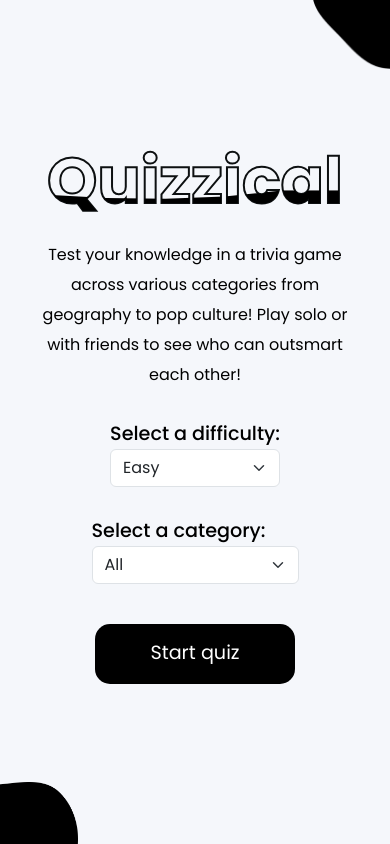
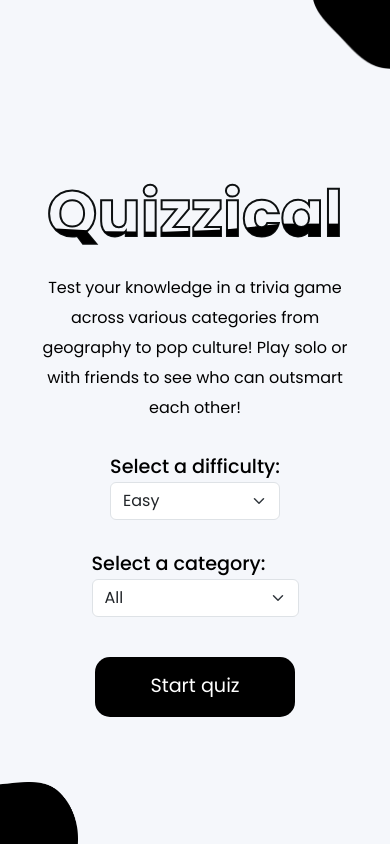
Before and after one commit to steph-xue/quizzical, a React (Vite) app: page / in a window 390 px wide. Built offline with nearby package versions, Linux system fonts and the light colour scheme.

Commit message:
fix sizing of cover page on mobile

```diff
--- a/src/animation.css
+++ b/src/animation.css
@@ -51,7 +51,7 @@
   }
 }
 
-@media only screen and (max-width: 2800px) {
+@media only screen and (max-width: 2500px) {
     .content h1 {
       font-size: 4rem; /* Smaller font size for mobile */
     }
--- a/src/style.css
+++ b/src/style.css
@@ -55,12 +55,12 @@ body {
   align-items: center;
   height: 100vh;
   width: 100vw;
-  padding-top: 300px;
+  padding-top: 30vh;
 }
 
 @media only screen and (max-width: 2800px) {
   .cover-page {
-    padding-top: 220px;
+    padding-top: 30vh;
   }
 }
 
```
